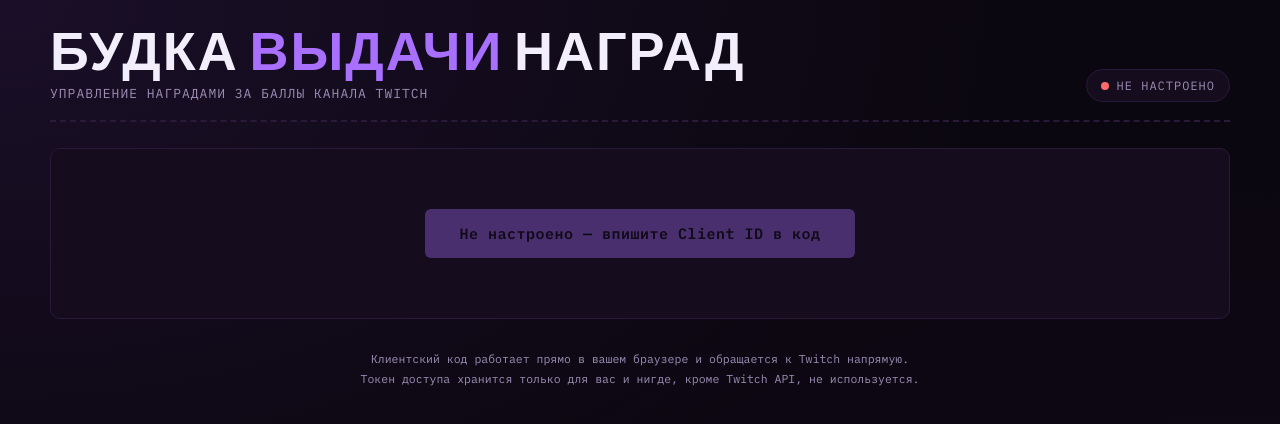
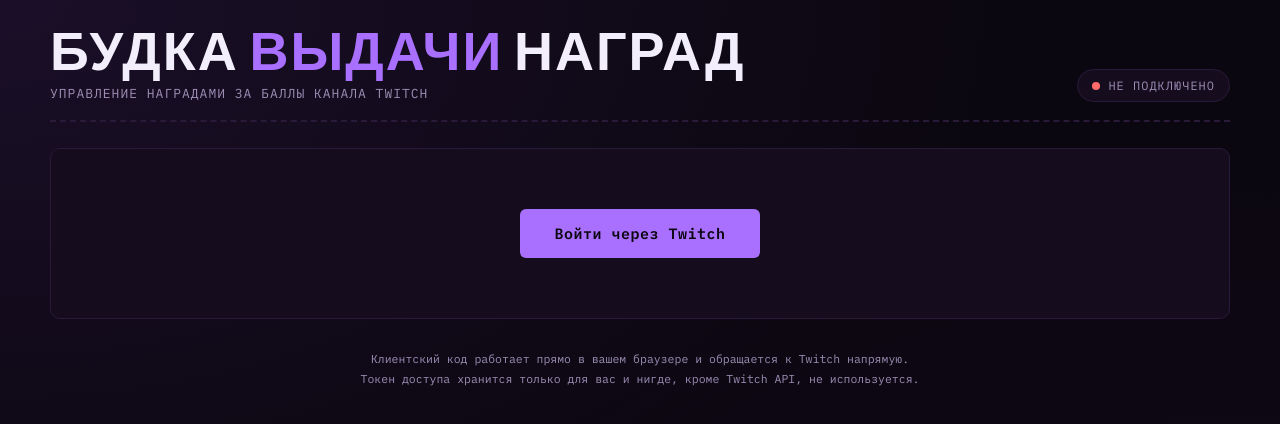
Before and after one commit to ddddddddgaaaa/bot, a plain HTML site: page index.html in a window 1280 px wide. Drawn offline with Linux system fonts and the light colour scheme.

Commit message:
Update index.html

```diff
--- a/index.html
+++ b/index.html
@@ -262,7 +262,7 @@
   // ⚠️ Впишите сюда Client ID вашего приложения из dev.twitch.tv/console/apps.
   // Redirect URI в настройках приложения на Twitch должен быть равен точному
   // адресу, по которому открыт этот файл (см. redirectUri ниже — он вычисляется сам).
-  const CLIENT_ID = 'ВСТАВЬТЕ_СЮДА_CLIENT_ID';
+  const CLIENT_ID = 'bncgmm6us4o1lv9zmit79uaf8nkz2p';
 
   let clientId = CLIENT_ID;
   let redirectUri = location.origin + location.pathname;
```
